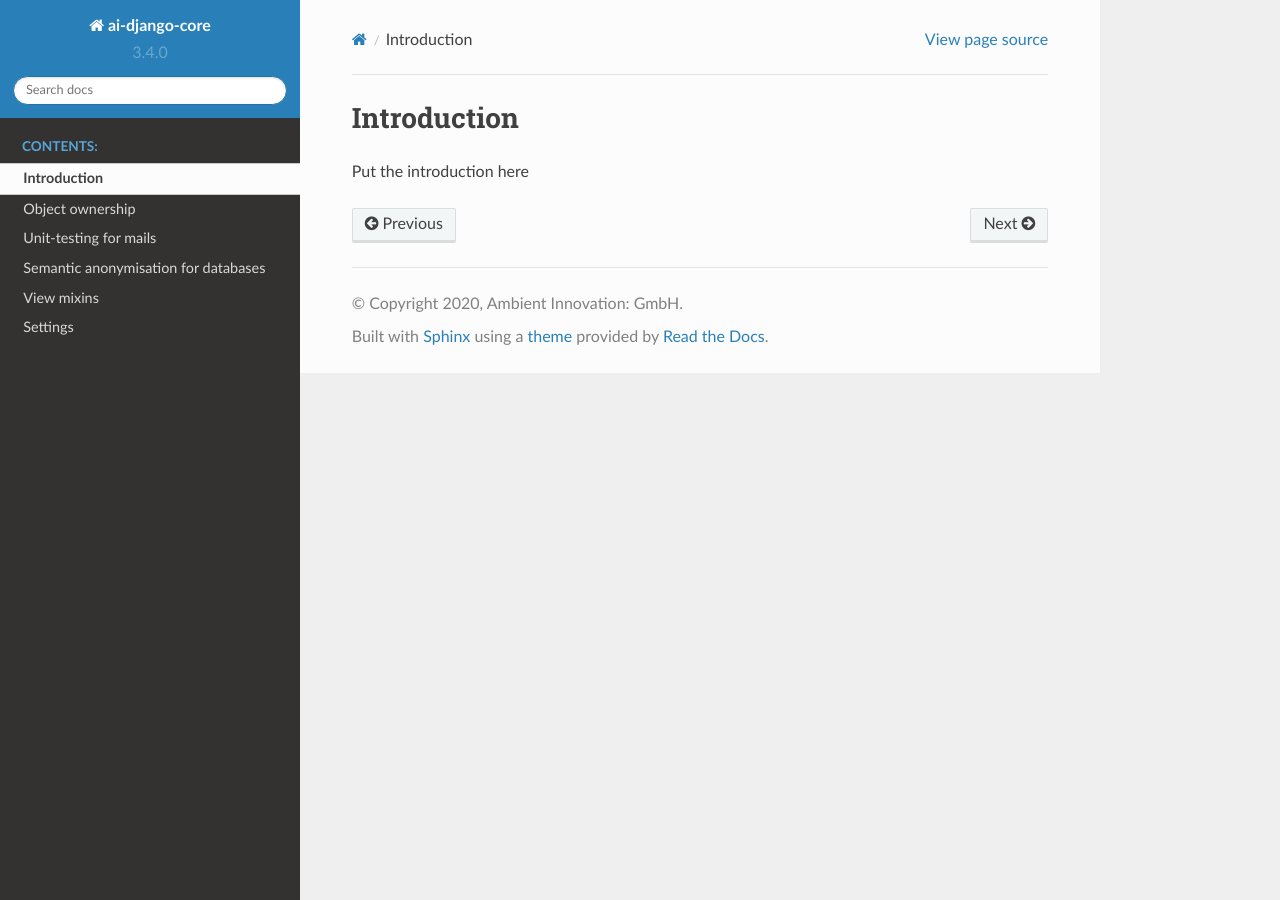
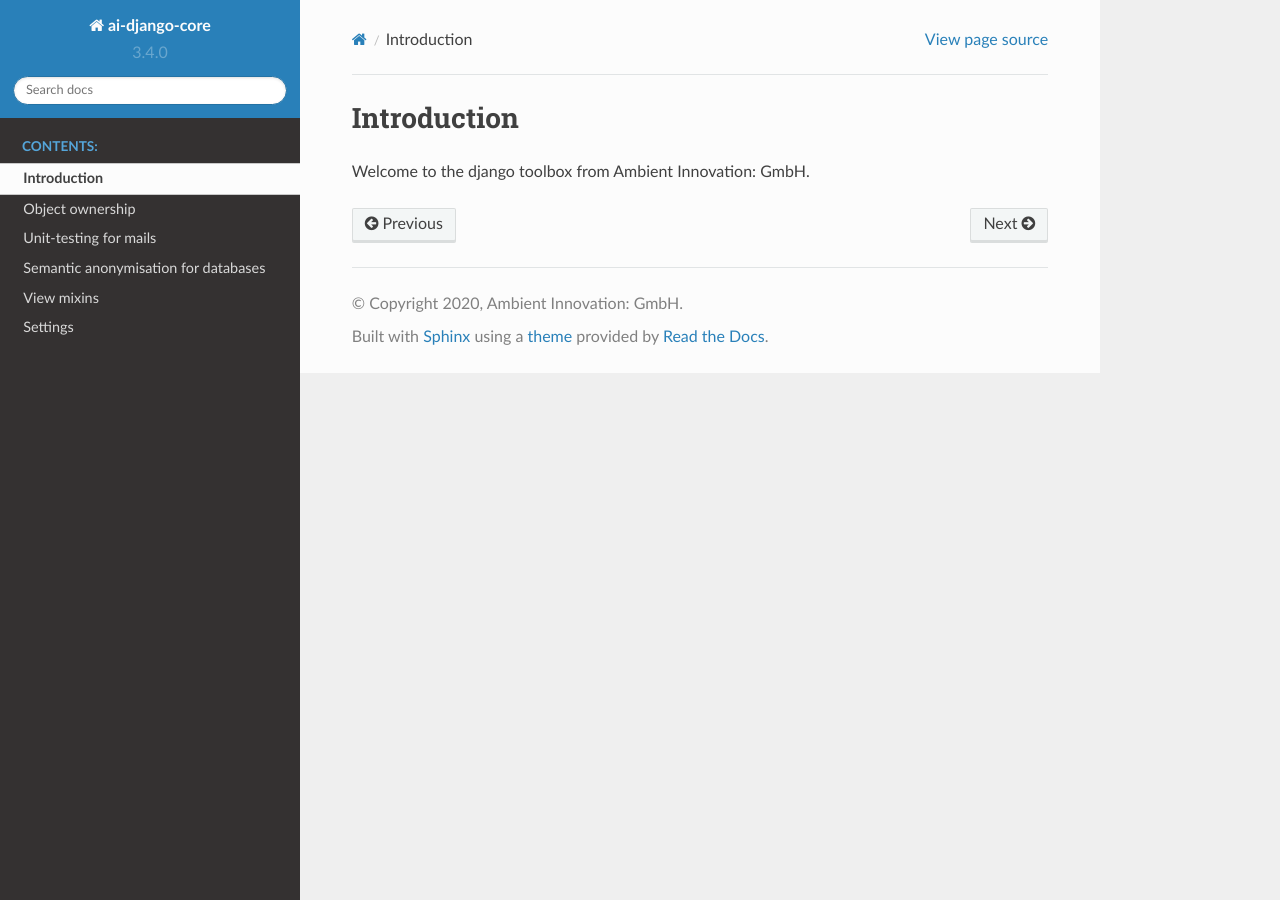
Before and after one commit to ambient-innovation/ai-django-core, a Sphinx documentation site: the page built from docs/introduction.md, in a window 1280 px wide. Built offline with Sphinx 7.4.7 and the Read the Docs theme 2.0.0, drawn with Linux system fonts in a browser that asks for light colours.

Commit message:
Updated docs introduction for testing RTD

```diff
--- a/docs/introduction.md
+++ b/docs/introduction.md
@@ -1,3 +1,3 @@
 # Introduction
 
-Put the introduction here
+Welcome to the django toolbox from Ambient Innovation: GmbH.
```
